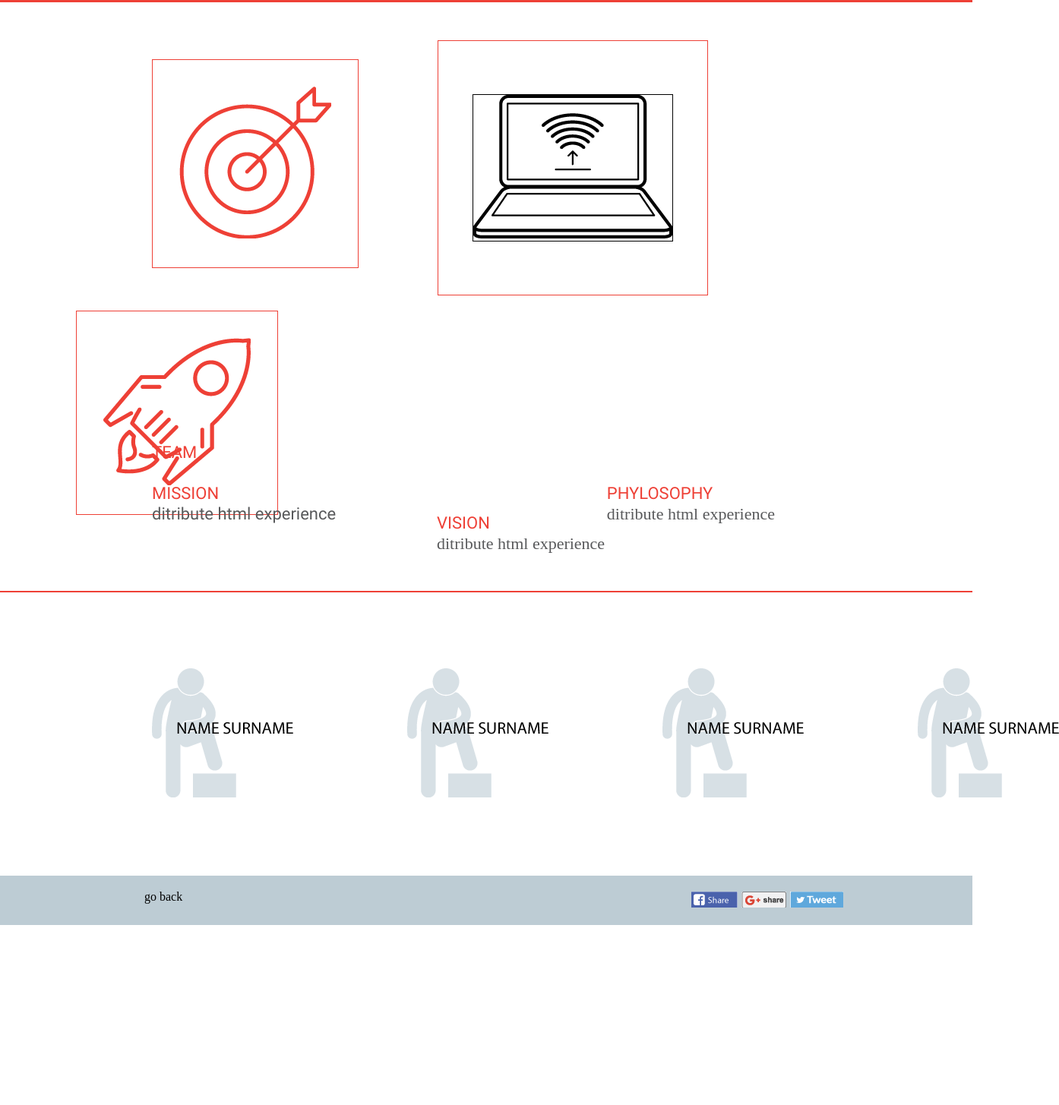
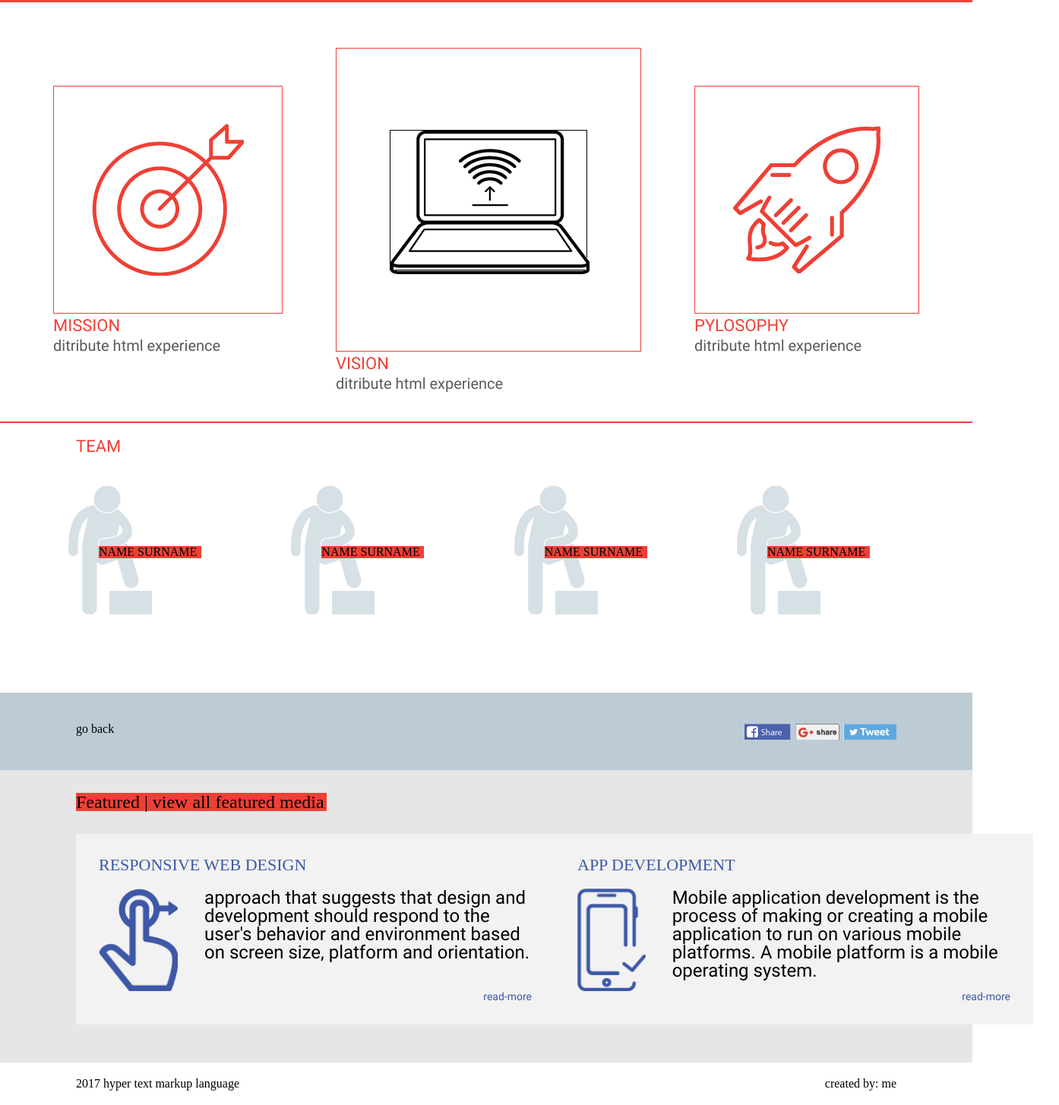
Before and after one commit to beardymann/lesson11, a plain HTML site: page index.html in a window 1280 px wide. Shown: the part 143-1598 px from the top of the page at 76% size, 1394 px wide, since content can reach past the window. Before the commit the page ends 1361 px from the top, so only its background shows below. Drawn offline with Linux system fonts and the light colour scheme.

Commit message:
finish index

```diff
--- /dev/null
+++ b/css/responsive.css
@@ -0,0 +1,39 @@
+@media(max-width:1180px) {
+	.navigation, .social-ul, .container6 {
+		display: none !important;
+	}
+
+	.container3 {
+		flex-wrap: wrap;
+	}
+
+	.w-s-5 {
+		flex-grow: 5;
+	}
+
+	.w-s-10 {
+		flex-grow: 10;
+	}
+
+	.box3 {
+		margin-left: 100px;
+	}
+
+	.box3>.image {
+		margin: 0;
+	}
+
+	.text-container {
+		margin-left: 100px;
+	}
+
+	.photo-box {
+		width: 42%;
+	}
+
+	.mini-container {
+		flex-wrap: wrap;
+		align-content: space-between;
+	}
+
+}
--- a/css/style.css
+++ b/css/style.css
@@ -1,10 +1,12 @@
 .container {
-	width: 1170px;
+	width: 100%;
 	margin: 0 auto;
 	display: flex;
 	justify-content: space-between;
 	align-items: center;
 	padding-top: 10px;
+	padding-right: 100px;
+	padding-left: 100px;
 }
 
 .logo {
@@ -68,146 +70,223 @@
 	padding-top: 25px;
 	padding-bottom: 25px;
 	padding-left: 25px;
+	width: 100%;
 }
 
 .about {
-	margin-left: 170px;
+	margin-left: 75px;
 	font-size: 22px;
 	color: #fff;
 	font-family: 'Roboto';
 }
 
 .container3 {
-	padding-top: 30px;
+	display: flex;
 	position: relative;
 	border-bottom: solid;
 	border-width: 2px;
 	border-color: #EE4036;
-	padding-bottom: 100px;
+	padding-bottom: 40px;
+	justify-content: center;
+	align-content: space-between;
+	width: 100%;
+}
+
+.image {
+	margin: 0 auto;
+}
+
+.first {
+	margin-left: 100px;
+	margin-top: 110px;
+}
+
+.box, .box2, .box3 {
+	display: flex;
+	align-items: center;
+}
+
+.box-c:first-child {
+	margin-left: 100px;
+	margin-top: 110px;
+}
+
+.box-c:last-child {
+	margin: 0;
+}
+
+.box-c {
+	margin-right: 70px;
+}
+
+.heading {
+	font-size: 22px;
+	color: #EE4036;
+	font-family: 'Roboto';
+	margin-top: 5px;
+}
+
+.text-body {
+	font-size: 20px;
+	color: #58595B;
+	font-family: 'Roboto';
+	margin-top: 5px;
 }
 
 .box {
 	border-style: solid;
 	border-width: 1.5px;
 	color: #EE4036;
-	padding: 35px;
-	display: inline-block;
-	margin-left: 200px;
+	height: 300px;
+	padding: 50px;
 }
 
 .box2 {
 	border-style: solid;
-	margin: 20px;
 	border-width: 1.5px;
-	padding-right: 45px;
-	padding-left: 45px;
-	padding-top: 70px;
-	padding-bottom: 70px;
 	color: #EE4036;
-	display: inline-block;
-	margin-left: 100px;
+	height: 400px;
+	padding: 70px;
+	margin-top: 60px;
 }
 
 .box3 {
 	border-style: solid;
 	border-width: 1.5px;
 	color: #EE4036;
-	padding: 35px;
-	display: inline-block;
-	margin-left: 100px;
+	height: 300px;
+	padding: 50px;
+	margin-right: 100px;
+	margin-top: 110px;
 }
 
 .child {
 	border-style: solid;
 	border-width: 1px;
 	border-color: black;
-}
-
-.text {
-	position: absolute;
-	bottom: 90px;
-	left: 200px;
-	font-size: 22px;
-	font-family: 'Roboto';
-}
-
-.mission {
-	color: #EE4036;
-}
-
-.title1 {
-	color: #58595B;
-	margin-top: 5px;
-}
-
-.text2 {
-	position: absolute;
-	left: 575px;
-	font-size: 22px;
-}
-
-.vision {
-	color: #EE4036;
-	font-family: 'Roboto';
-}
-
-.title2 {
-	color: #58595B;
-	margin-top: 5px;
-}
-
-.text3 {
-	position: absolute;
-	right: 260px;
-	bottom: 90px;
-	font-size: 22px;
-}
-
-.phylosophy {
-	color: #EE4036;
-	font-family: 'Roboto';
-}
-
-.title3 {
-	color: #58595B;
-	margin-top: 5px;
+	width: 260px;
+	height: 185px;
+	margin: 0 auto;
 }
 
 .container4 {
-	padding-left: 200px;
-	padding-top: 100px;
-	padding-bottom: 100px;
+	width: 100%;
+	margin-bottom: 100px;
 }
 
 .team {
 	font-size: 22px;
 	color: #EE4036;
 	font-family: 'Roboto';
-	position: absolute;
 	bottom: 50px;
+	margin-left: 100px;
+	margin-top: 20px;
 }
 
 .mini-container {
 	display: flex;
-	justify-content: space-around;
+	justify-content: space-between;
+	padding-right: 200px;
+	padding-left: 90px;
 }
 
 .photo-box {
-	margin-right: 150px;
+	margin-top: 40px;
+	position: relative;
+}
+
+.surname {
+	position: absolute;
+	width: 135px;
+	top: 80px;
+	left: 40px;
+	background: #EE4036;
+	cursor: pointer;
 }
 
 .container5 {
+	width: 100%;
 	background: #BDCCD4;
-	padding: 20px;
-	padding-bottom: 45px;
+	padding: 40px 100px 40px 100px;
+	display: flex;
+	justify-content: space-between;
 }
 
-.sc {
-	float: right;
-	margin-right: 150px;
+.container6 {
+	width: 100%;
+	background: #E6E6E6;
+	padding: 30px;
+	padding-bottom: 50px;
+	padding-left: 100px;
+	padding-right: 100px;
 }
 
-.go-back {
+.parent {
+	display: flex;
+	justify-content: space-between;
+}
+
+.parent-child {
+	background: #F2F2F2;
+	padding: 30px;
+}
+
+.greta {
+	width: 570px;
+	display: flex;
+	padding-top: 20px;
+}
+
+.heading2 {
+	font-size: 24px;
+	color: #000;
+	background: #EE4036;
+	width: 330px;
+	margin-bottom: 30px;
+}
+
+.title {
+	font-size: 22px;
+	color: #3D58A6;
+}
+
+.right-text {
+	padding-left: 35px;
+	font-size: 24px;
+	color: #000;
+	font-family: 'Roboto';
+}
+
+.read-more {
+	float: right;
+	font-size: 14px;
+	color: #3D58A6;
+	font-family: 'Roboto';
+}
+
+footer {
+	padding-top: 20px;
+	padding-bottom: 20px;
+}
+
+.footer-text {
 	float: left;
-	margin-left: 170px;
+	margin-left: 100px;
 }
+
+.footer-text2 {
+	float: right;
+	margin-right: 100px;
+}
+
+.clear {
+	clear: both;
+}
+
+.photo6 {
+	height: 135px;
+}
+
+.photo7 {
+	height: 135px;
+}
--- a/index.html
+++ b/index.html
@@ -3,9 +3,11 @@
 	<head>
 		<title>responsive</title>
 		<meta charset="utf-8">
+		<meta name="viewport" content="width=device-width">
 		<link rel="stylesheet" type="text/css" href="css/reset.css">
 		<link rel="stylesheet" href="https://use.fontawesome.com/releases/v5.7.2/css/all.css" integrity="sha384-fnmOCqbTlWIlj8LyTjo7mOUStjsKC4pOpQbqyi7RrhN7udi9RwhKkMHpvLbHG9Sr" crossorigin="anonymous">
 		<link rel="stylesheet" type="text/css" href="css/fonts.css">
+		<link rel="stylesheet" type="text/css" href="css/responsive.css">
 		<link rel="stylesheet" type="text/css" href="css/style.css">
 	</head>
 	<body>
@@ -56,44 +58,55 @@
 			<p class="about">ABOUT</p>
 		</div>
 		<div class="container3">
+			<div class="box-c w-s-5">
 				<div class="box">
 					<img class="image" src="img/photo.png" alt="image">
 				</div>
+				<p class="heading">MISSION</p>
+				<p class="text-body">ditribute html experience</p>
+			</div>
+			<div class="box-c w-s-5">
 				<div class="box2">
 					<div class="child">
 						<img class="image" src="img/photo2.png" alt="image">
+
+					</div>
+
+				</div>
+				<p class="heading">VISION</p>
+				<p class="text-body">ditribute html experience</p>
+			</div>
+			<div class="box-c w-s-10">
+				<div class="box3">
+					<img class="image" src="img/photo3.png" alt="image">
+
+				</div>
+				<div class="text-container">
+					<p class="heading">PYLOSOPHY</p>
+					<p class="text-body">ditribute html experience</p>
 				</div>
 			</div>
-			<div class="box3">
-				<img class="image" src="img/photo3.png" alt="image">
-			</div>
-			<div class="text">
-				<h5 class="mission">MISSION</h5>
-				<h2 class="title1">ditribute html experience</h2>
-			</div>
-			<div class="text2">
-				<h5 class="vision">VISION</h5>
-				<h2 class="title2">ditribute html experience</h2>
-			</div>
-			<div class="text3">
-				<h5 class="phylosophy">PHYLOSOPHY</h5>
-				<h2 class="title3">ditribute html experience</h2>
-			</div>
+
 		</div>
 		<div class="container4">
 			<p class="team">TEAM</p>
 			<div class="mini-container">
 				<div class="photo-box">
-					<img src="img/photo4.png" alt="photo4">
+					<img src="img/name.png" alt="photo4">
+
+					<p class="surname">NAME SURNAME</p>
 				</div>
 				<div class="photo-box">
-					<img src="img/photo4.png" alt="photo4">
+					<img src="img/name.png" alt="photo4">
+					<p class="surname">NAME SURNAME</p>
 				</div>
 				<div class="photo-box">
-					<img src="img/photo4.png" alt="photo4">
+					<img src="img/name.png" alt="photo4">
+					<p class="surname">NAME SURNAME</p>
 				</div>
 				<div class="photo-box">
-					<img src="img/photo4.png" alt="photo4">
+					<img src="img/name.png" alt="photo4">
+					<p class="surname">NAME SURNAME</p>
 				</div>
 			</div>
 		</div>
@@ -101,7 +114,35 @@
 			<p class="go-back">go back</p>
 			<img class="sc" src="img/photo5.png" alt="photo5">
 		</div>
+		<div class="container6">
+			<p class="heading2">Featured | view all featured media</p>
+			<div class="parent">
+				<div class="parent-child">
+					<p class="title">RESPONSIVE WEB DESIGN</p>
+
+					<div class="greta">
+						<img class="photo6" src="img/photo6.png" alt="photo6">
+						<p class="right-text">approach that suggests that design and development should respond to the user's behavior and environment based on screen size, platform and orientation.</p>
+
+					</div>
+					<p class="read-more">read-more</p>
+				</div>
+				<div class="parent-child">
+					<p class="title">APP DEVELOPMENT</p>
+
+					<div class="greta">
+						<img class="photo7" src="img/photo7.png" alt="photo7">
+						<p class="right-text">Mobile application development is the process of making or creating a mobile application to run on various mobile platforms. A mobile platform is a mobile operating system.</p>
+					</div>
+					<p class="read-more">read-more</p>
+				</div>
+			</div>
+		</div>
+		<footer>
+			<p class="footer-text">2017 hyper text markup language</p>
+			<p class="footer-text2">created by: me</p>
 			<div class="clear"></div>
+		</footer>
 		<script defer src="https://use.fontawesome.com/releases/v5.7.2/js/all.js" integrity="sha384-0pzryjIRos8mFBWMzSSZApWtPl/5++eIfzYmTgBBmXYdhvxPc+XcFEk+zJwDgWbP" crossorigin="anonymous"></script>
 	</body>
 </html>
```
Also changed, not shown: img/name.png (added), img/photo6.png (added), img/photo7.png (added). Lines whose indentation alone changed are shown as unchanged.
